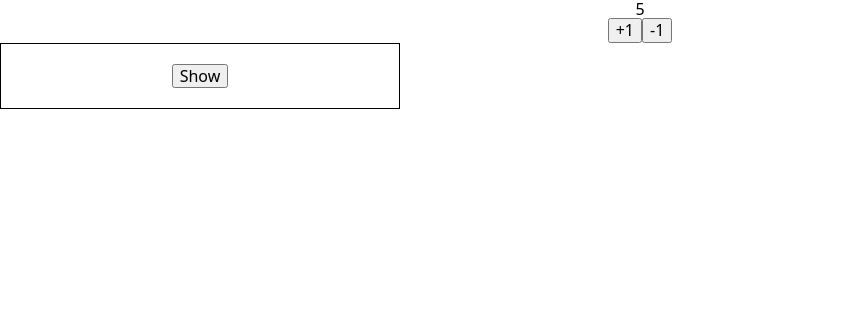
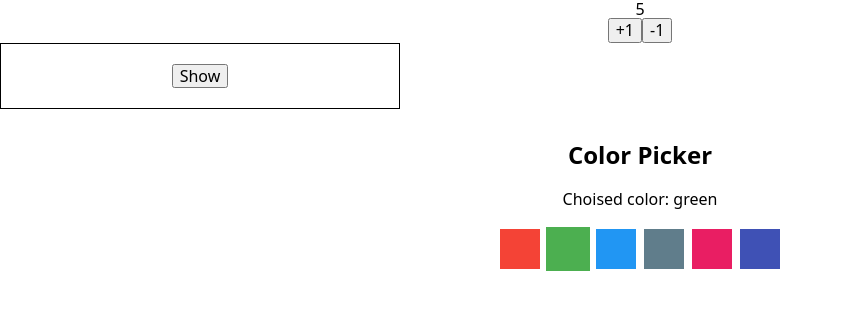
Before and after one commit to AlexSerebro/react-module6, a React (Create React App) app: page / in a window 1280 px wide. Shown: the top 310 px of the page, without its empty margins (0-843 px from the left). Built offline with nearby package versions, Linux system fonts and the light colour scheme.

Commit message:
add colorPicer

```diff
--- a/src/App.js
+++ b/src/App.js
@@ -1,12 +1,23 @@
 import "./App.css";
 import Counter from "./components/Counter/Counter";
 import Dropdown from "./components/Dropdown/Dropdown";
+import ColorPicker from "./components/ColorPicker/ColorPicker";
+
+const colorPickerOptions = [
+  { label: "red", color: "#F44336" },
+  { label: "green", color: "#4CAF50" },
+  { label: "blue", color: "#2196F3" },
+  { label: "grey", color: "#607D8B" },
+  { label: "pink", color: "#E91E63" },
+  { label: "indigo", color: "#3F51B5" },
+];
 
 function App() {
   return (
     <div className="App">
       <Counter initialValue={5} />
       <Dropdown />
+      <ColorPicker options={colorPickerOptions} />
     </div>
   );
 }
--- /dev/null
+++ b/src/components/ColorPicker/ColorPicker.css
@@ -0,0 +1,20 @@
+.container {
+  padding: 10px;
+}
+
+.title {
+  line-height: 1.3;
+}
+
+.option {
+  display: inline-block;
+  width: 40px;
+  height: 40px;
+  margin: 4px;
+  border: none;
+  cursor: pointer;
+}
+
+.option--active {
+  transform: scale(1.1);
+}
--- /dev/null
+++ b/src/components/ColorPicker/ColorPicker.js
@@ -0,0 +1,51 @@
+import React, { Component } from "react";
+import "./ColorPicker.css";
+
+class ColorPicker extends Component {
+  state = {
+    activOptionIndex: 1,
+  };
+
+  setActiveIndex = (index) => {
+    this.setState({
+      activOptionIndex: index,
+    });
+  };
+
+  makeOptionClassName = (index) => {
+    const optionClasses = ["option"];
+
+    if (index === this.state.activOptionIndex) {
+      optionClasses.push("option--active");
+    }
+    return optionClasses.join(" ");
+  };
+
+  render() {
+    const { label } = this.props.options[this.state.activOptionIndex];
+
+    return (
+      <div className="container">
+        <h2 className="title">Color Picker</h2>
+        <p>Choised color: {label}</p>
+        <div>
+          {this.props.options.map(({ label, color }, index) => {
+            const optionClassName = this.makeOptionClassName(index);
+            return (
+              <button
+                key={label}
+                className={optionClassName}
+                style={{ backgroundColor: color }}
+                onClick={() => {
+                  this.setActiveIndex(index);
+                }}
+              ></button>
+            );
+          })}
+        </div>
+      </div>
+    );
+  }
+}
+
+export default ColorPicker;
```
